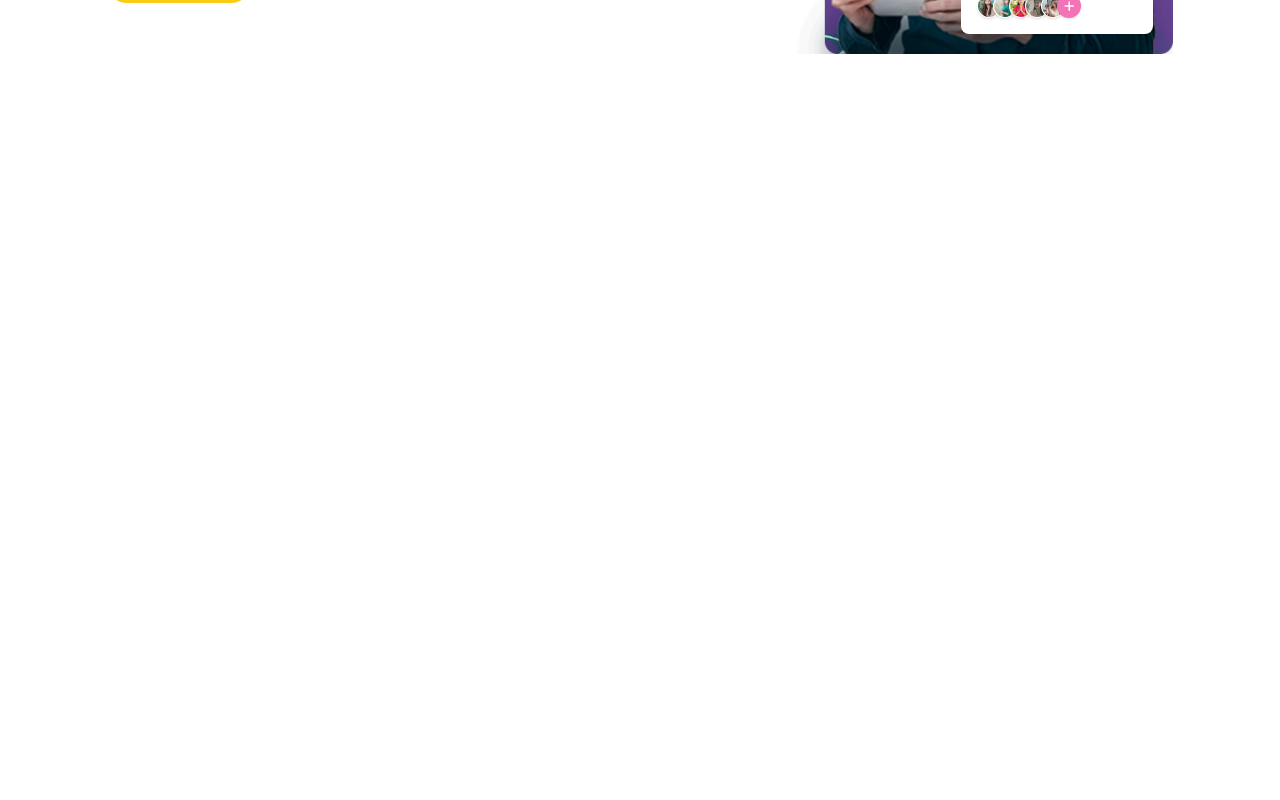
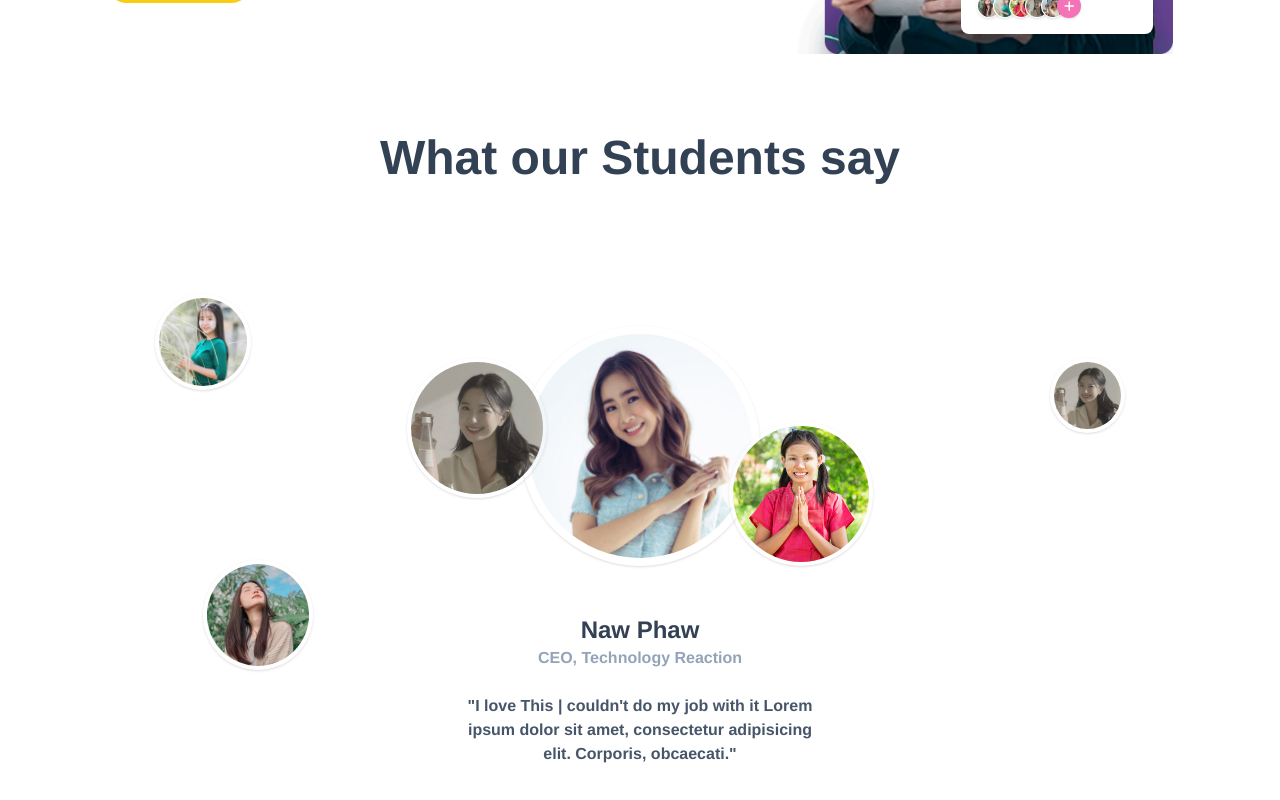
Before and after one commit to paingthuhtwe/blog-ui-with-tailwind, a Vue app: page / in a window 1280 px wide. Shown: the part 2969-3769 px from the top of the page. Before the commit the page ends 3103 px from the top, so only its background shows below. Built offline with nearby package versions, Linux system fonts and the light colour scheme.

Commit message:
add review page ui

```diff
--- /dev/null
+++ b/src/components/ReviewPage.vue
@@ -0,0 +1,62 @@
+<template>
+  <div class="my-20">
+    <div class="w-10/12 mx-auto">
+      <h1
+        class="text-3xl md:text-5xl text-slate-700 font-semibold mb-6 text-center"
+      >
+        What our Students say
+      </h1>
+      <div class="relative">
+        <img
+          class="w-[110px] mx-auto rounded-full p-1 shadow absolute bottom-24 left-24"
+          src="../assets/KhinWintWar.jpeg"
+          alt=""
+        />
+        <img
+          class="w-[75px] mx-auto rounded-full p-1 shadow absolute top-8 right-12"
+          src="../assets/Nannayuri1.png"
+          alt=""
+        />
+        <img
+          class="w-[140px] mx-auto rounded-full p-1 shadow absolute top-8 left-[300px]"
+          src="../assets/Nannayuri1.png"
+          alt=""
+        />
+        <img
+          class="w-24 mx-auto rounded-full p-1 shadow absolute -top-8 left-12"
+          src="../assets/Model01.jpeg"
+          alt=""
+        />
+        <img
+          class="w-36 mx-auto rounded-full p-1 shadow absolute top-24 right-[300px]"
+          src="../assets/Model02.jpeg"
+          alt=""
+        />
+        <img
+          class="w-60 mx-auto rounded-full p-2 shadow mt-36"
+          src="../assets/NawPhaw.jpeg"
+          alt=""
+        />
+        <h1 class="text-2xl text-slate-700 font-semibold mt-12 text-center">
+          Naw Phaw
+        </h1>
+        <h1 class="text-1xl text-slate-400 font-semibold text-center">
+          CEO, Technology Reaction
+        </h1>
+        <h1
+          class="text-1xl text-slate-600 font-semibold text-center mt-6 md:w-1/3 mx-auto"
+        >
+          "I love This | couldn't do my job with it Lorem ipsum dolor sit amet,
+          consectetur adipisicing elit. Corporis, obcaecati."
+        </h1>
+      </div>
+    </div>
+  </div>
+</template>
+
+<script>
+export default {};
+</script>
+
+<style>
+</style>
--- a/src/views/HomeView.vue
+++ b/src/views/HomeView.vue
@@ -6,9 +6,11 @@
   <CategoryPage></CategoryPage>
   <CoursePage></CoursePage>
   <ExperiencePage></ExperiencePage>
+  <ReviewPage></ReviewPage>
 </template>
 
 <script>
+import ReviewPage from "../components/ReviewPage";
 import ExperiencePage from "../components/ExperiencePage";
 import CoursePage from "../components/CoursePage";
 import CategoryPage from "../components/CategoryPage";
@@ -21,6 +23,7 @@ import NavBar from "../components/NavBar";
 export default {
   name: "HomeView",
   components: {
+    ReviewPage,
     ExperiencePage,
     CoursePage,
     CategoryPage,
```
